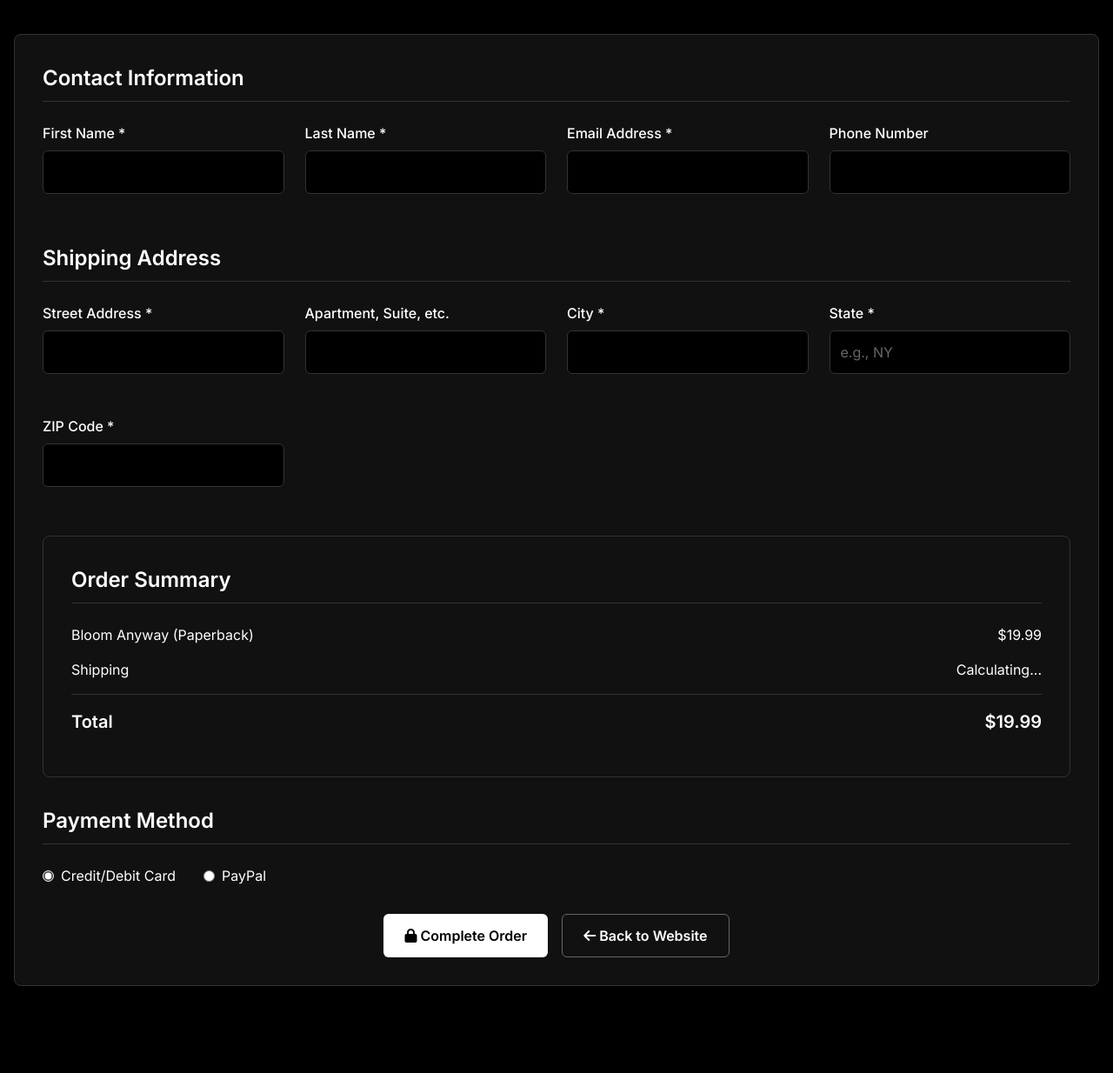
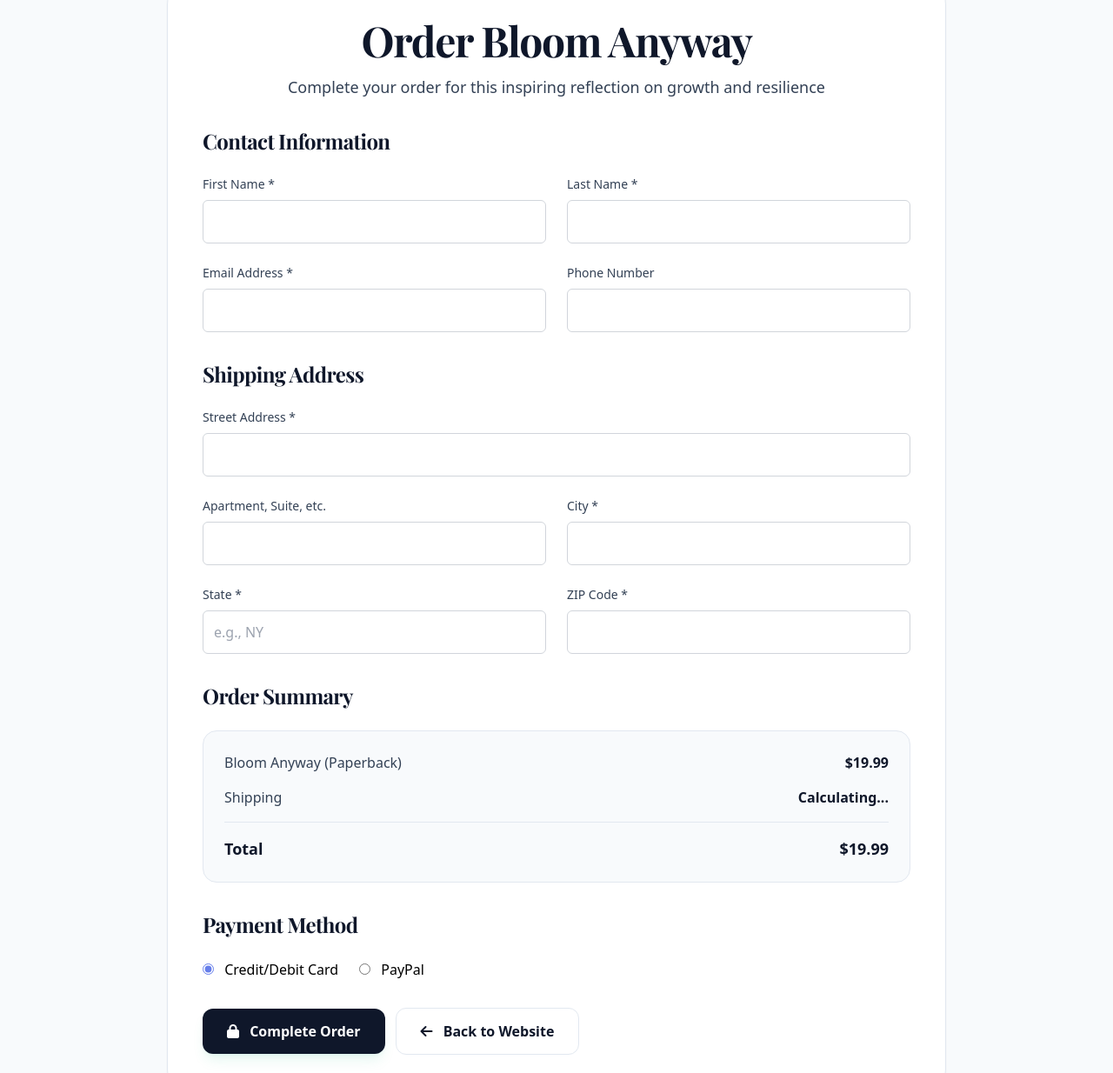
Before and after one commit to youinbloom/bloom-anyway, a website: page order.html in a window 1280 px wide. Shown: the part 147-1381 px from the top of the page at 87% size. Before the commit the page ends 1345 px from the top, so only its background shows below. Drawn offline with nearby package versions, Linux system fonts and the light colour scheme.

Commit message:
Remove hero section from order page and use clean URLs
- Remove hero section from order page for cleaner design
- Update all links to use /order instead of /order.html
- Keep same header navigation and styling
- Add proper spacing for fixed header
- Maintain all USPS API functionality
- Clean URL structure for better SEO

```diff
--- a/order.html
+++ b/order.html
@@ -11,339 +11,185 @@
     <style>
         @import url('https://fonts.googleapis.com/css2?family=Playfair+Display:wght@400;700&family=Inter:wght@300;400;500;600&display=swap');
 
-        * {
-            margin: 0;
-            padding: 0;
-            box-sizing: border-box;
-        }
-
-        body {
-            font-family: 'Inter', sans-serif;
-            background-color: #000000;
-            color: #ffffff;
-            line-height: 1.6;
-        }
-
         .serif {
             font-family: 'Playfair Display', serif;
         }
 
-        .container {
-            max-width: 800px;
-            margin: 0 auto;
-            padding: 2rem 1rem;
+        .text-brand {
+            color: #667eea;
         }
 
-        .order-header {
-            text-align: center;
-            margin-bottom: 3rem;
+        .reveal {
+            opacity: 0;
+            transform: translateY(20px);
+            animation: fadeIn 0.8s ease-out forwards;
         }
 
-        .order-title {
-            font-size: 2.5rem;
-            font-weight: 700;
-            margin-bottom: 1rem;
-            font-family: 'Playfair Display', serif;
-            color: #ffffff;
+        @keyframes fadeIn {
+            to {
+                opacity: 1;
+                transform: translateY(0);
             }
-
-        .order-subtitle {
-            font-size: 1.25rem;
-            font-weight: 300;
-            color: #cccccc;
-        }
-
-        .order-form {
-            background-color: #111111;
-            border: 1px solid #333333;
-            border-radius: 0.5rem;
-            padding: 2rem;
-            margin-bottom: 2rem;
-        }
-
-        .form-section {
-            margin-bottom: 2rem;
-        }
-
-        .section-title {
-            font-size: 1.5rem;
-            font-weight: 600;
-            margin-bottom: 1.5rem;
-            color: #ffffff;
-            border-bottom: 1px solid #333333;
-            padding-bottom: 0.5rem;
-        }
-
-        .form-grid {
-            display: grid;
-            grid-template-columns: repeat(auto-fit, minmax(250px, 1fr));
-            gap: 1.5rem;
-            margin-bottom: 1.5rem;
-        }
-
-        .form-group {
-            margin-bottom: 1.5rem;
-        }
-
-        .form-label {
-            display: block;
-            margin-bottom: 0.5rem;
-            font-weight: 500;
-            color: #ffffff;
         }
 
         .form-input {
             width: 100%;
             padding: 0.75rem;
-            border: 1px solid #333333;
+            border: 1px solid #d1d5db;
             border-radius: 0.375rem;
             font-size: 1rem;
-            background-color: #000000;
-            color: #ffffff;
+            background-color: #ffffff;
+            color: #000000;
             transition: border-color 0.3s ease;
         }
 
         .form-input:focus {
             outline: none;
-            border-color: #666666;
-            box-shadow: 0 0 0 3px rgba(255, 255, 255, 0.1);
+            border-color: #667eea;
+            box-shadow: 0 0 0 3px rgba(102, 126, 234, 0.1);
         }
 
         .form-input::placeholder {
-            color: #666666;
-        }
-
-        .btn {
-            padding: 0.75rem 1.5rem;
-            border-radius: 0.375rem;
-            font-weight: 600;
-            font-size: 1rem;
-            text-decoration: none;
-            display: inline-block;
-            cursor: pointer;
-            border: none;
-            transition: all 0.3s ease;
-        }
-
-        .btn-primary {
-            background-color: #ffffff;
-            color: #000000;
-        }
-
-        .btn-primary:hover {
-            background-color: #cccccc;
-            transform: translateY(-1px);
-        }
-
-        .btn-secondary {
-            background-color: transparent;
-            color: #ffffff;
-            border: 1px solid #666666;
-        }
-
-        .btn-secondary:hover {
-            background-color: #333333;
-            border-color: #999999;
-        }
-
-        .order-summary {
-            background-color: #111111;
-            border: 1px solid #333333;
-            border-radius: 0.5rem;
-            padding: 2rem;
-            margin-bottom: 2rem;
-        }
-
-        .summary-row {
-            display: flex;
-            justify-content: space-between;
-            margin-bottom: 1rem;
-            color: #ffffff;
-        }
-
-        .summary-row.total {
-            font-weight: 700;
-            font-size: 1.25rem;
-            border-top: 1px solid #333333;
-            padding-top: 1rem;
-            margin-top: 1rem;
-        }
-
-        .payment-options {
-            display: flex;
-            gap: 2rem;
-            margin-bottom: 1.5rem;
-        }
-
-        .payment-option {
-            display: flex;
-            align-items: center;
-            gap: 0.5rem;
+            color: #9ca3af;
         }
 
         .payment-option input[type="radio"] {
-            accent-color: #ffffff;
-        }
-
-        .order-actions {
-            display: flex;
-            gap: 1rem;
-            justify-content: center;
-            margin-top: 2rem;
-        }
-
-        .back-link {
-            color: #999999;
-            text-decoration: none;
-            display: inline-flex;
-            align-items: center;
-            gap: 0.5rem;
-        }
-
-        .back-link:hover {
-            color: #ffffff;
-        }
-
-        .error {
-            color: #ef4444;
-            background-color: rgba(239, 68, 68, 0.1);
-            border: 1px solid #ef4444;
-            padding: 0.75rem;
-            border-radius: 0.375rem;
-            margin-bottom: 1rem;
-        }
-
-        .success {
-            color: #10b981;
-            background-color: rgba(16, 185, 129, 0.1);
-            border: 1px solid #10b981;
-            padding: 0.75rem;
-            border-radius: 0.375rem;
-            margin-bottom: 1rem;
-        }
-
-        @media (max-width: 768px) {
-            .container {
-                padding: 1rem 0.5rem;
-            }
-
-            .order-title {
-                font-size: 2rem;
-            }
-
-            .form-grid {
-                grid-template-columns: 1fr;
-            }
-
-            .order-actions {
-                flex-direction: column;
-            }
+            accent-color: #667eea;
         }
     </style>
 </head>
-<body>
-    <div class="container">
+<body class="bg-white">
+    <!-- Header (Same as home page) -->
+    <header class="fixed top-0 z-50 w-full bg-white/95 backdrop-blur-sm border-b border-slate-200">
+        <nav class="mx-auto max-w-6xl px-6 py-4">
+            <div class="flex items-center justify-between">
+                <div class="flex items-center gap-2">
+                    <span class="serif text-xl font-bold text-slate-900">Bloom Anyway</span>
+                </div>
+                <div class="hidden sm:flex items-center gap-8">
+                    <a href="index.html" class="text-slate-600 hover:text-slate-900 transition">Home</a>
+                    <a href="#about" class="text-slate-600 hover:text-slate-900 transition">About</a>
+                    <a href="#testimonials" class="text-slate-600 hover:text-slate-900 transition">Reviews</a>
+                    <a href="/order" class="rounded-xl bg-slate-900 px-4 py-2 text-sm font-semibold text-white hover:bg-slate-800 transition">Order</a>
+                </div>
+                <button class="sm:hidden text-slate-600">
+                    <i class="fas fa-bars"></i>
+                </button>
+            </div>
+        </nav>
+    </header>
+
+    <!-- Order Form Section -->
+    <main class="bg-slate-50 pt-24 pb-16 sm:pt-32 sm:pb-20">
+        <div class="mx-auto max-w-6xl px-6">
+            <div class="mx-auto max-w-4xl">
+                <div class="rounded-3xl border border-slate-200 bg-white p-8 shadow-sm sm:p-10 reveal">
+
                     <!-- Order Header -->
-        <div class="order-header">
-            <h1 class="order-title serif">Order Bloom Anyway</h1>
-            <p class="order-subtitle">Complete your order for this inspiring reflection on growth and resilience</p>
+                    <div class="text-center mb-8">
+                        <h1 class="serif text-4xl font-bold tracking-tight text-slate-900 sm:text-5xl mb-4">Order Bloom Anyway</h1>
+                        <p class="text-lg text-slate-700">Complete your order for this inspiring reflection on growth and resilience</p>
                     </div>
 
-        <!-- Order Form -->
-        <div class="order-form">
                     <!-- Contact Information -->
-            <div class="form-section">
-                <h2 class="section-title">Contact Information</h2>
-                <div class="form-grid">
-                    <div class="form-group">
-                        <label class="form-label" for="firstName">First Name *</label>
+                    <div class="mb-8">
+                        <h2 class="serif text-2xl font-bold tracking-tight text-slate-900 mb-6">Contact Information</h2>
+                        <div class="grid gap-6 sm:grid-cols-2">
+                            <div>
+                                <label class="block text-sm font-medium text-slate-700 mb-2">First Name *</label>
                                 <input type="text" id="firstName" name="firstName" class="form-input" required>
                             </div>
-                    <div class="form-group">
-                        <label class="form-label" for="lastName">Last Name *</label>
+                            <div>
+                                <label class="block text-sm font-medium text-slate-700 mb-2">Last Name *</label>
                                 <input type="text" id="lastName" name="lastName" class="form-input" required>
                             </div>
-                    <div class="form-group">
-                        <label class="form-label" for="email">Email Address *</label>
+                            <div>
+                                <label class="block text-sm font-medium text-slate-700 mb-2">Email Address *</label>
                                 <input type="email" id="email" name="email" class="form-input" required>
                             </div>
-                    <div class="form-group">
-                        <label class="form-label" for="phone">Phone Number</label>
+                            <div>
+                                <label class="block text-sm font-medium text-slate-700 mb-2">Phone Number</label>
                                 <input type="tel" id="phone" name="phone" class="form-input">
                             </div>
                         </div>
                     </div>
 
                     <!-- Shipping Address -->
-            <div class="form-section">
-                <h2 class="section-title">Shipping Address</h2>
-                <div class="form-grid">
-                    <div class="form-group">
-                        <label class="form-label" for="address1">Street Address *</label>
+                    <div class="mb-8">
+                        <h2 class="serif text-2xl font-bold tracking-tight text-slate-900 mb-6">Shipping Address</h2>
+                        <div class="grid gap-6 sm:grid-cols-2">
+                            <div class="sm:col-span-2">
+                                <label class="block text-sm font-medium text-slate-700 mb-2">Street Address *</label>
                                 <input type="text" id="address1" name="address1" class="form-input" required>
                             </div>
-                    <div class="form-group">
-                        <label class="form-label" for="address2">Apartment, Suite, etc.</label>
+                            <div>
+                                <label class="block text-sm font-medium text-slate-700 mb-2">Apartment, Suite, etc.</label>
                                 <input type="text" id="address2" name="address2" class="form-input">
                             </div>
-                    <div class="form-group">
-                        <label class="form-label" for="city">City *</label>
+                            <div>
+                                <label class="block text-sm font-medium text-slate-700 mb-2">City *</label>
                                 <input type="text" id="city" name="city" class="form-input" required>
                             </div>
-                    <div class="form-group">
-                        <label class="form-label" for="state">State *</label>
+                            <div>
+                                <label class="block text-sm font-medium text-slate-700 mb-2">State *</label>
                                 <input type="text" id="state" name="state" class="form-input" required placeholder="e.g., NY">
                             </div>
-                    <div class="form-group">
-                        <label class="form-label" for="zipCode">ZIP Code *</label>
+                            <div>
+                                <label class="block text-sm font-medium text-slate-700 mb-2">ZIP Code *</label>
                                 <input type="text" id="zipCode" name="zipCode" class="form-input" required maxlength="5" pattern="[0-9]{5}">
                             </div>
                         </div>
                     </div>
 
                     <!-- Order Summary -->
-            <div class="order-summary">
-                <h2 class="section-title">Order Summary</h2>
-                <div class="summary-row">
-                    <span>Bloom Anyway (Paperback)</span>
-                    <span id="bookPrice">$19.99</span>
+                    <div class="mb-8">
+                        <h2 class="serif text-2xl font-bold tracking-tight text-slate-900 mb-6">Order Summary</h2>
+                        <div class="rounded-2xl border border-slate-200 bg-slate-50 p-6">
+                            <div class="flex justify-between mb-4">
+                                <span class="text-slate-700">Bloom Anyway (Paperback)</span>
+                                <span class="font-semibold text-slate-900" id="bookPrice">$19.99</span>
                             </div>
-                <div class="summary-row">
-                    <span>Shipping</span>
-                    <span id="shippingCost">Calculating...</span>
+                            <div class="flex justify-between mb-4">
+                                <span class="text-slate-700">Shipping</span>
+                                <span class="font-semibold text-slate-900" id="shippingCost">Calculating...</span>
                             </div>
-                <div class="summary-row total">
-                    <span>Total</span>
-                    <span id="totalCost">Calculating...</span>
+                            <div class="border-t border-slate-200 pt-4">
+                                <div class="flex justify-between">
+                                    <span class="text-lg font-semibold text-slate-900">Total</span>
+                                    <span class="text-lg font-bold text-slate-900" id="totalCost">Calculating...</span>
+                                </div>
+                            </div>
                         </div>
                     </div>
 
                     <!-- Payment Method -->
-            <div class="form-section">
-                <h2 class="section-title">Payment Method</h2>
-                <div class="payment-options">
+                    <div class="mb-8">
+                        <h2 class="serif text-2xl font-bold tracking-tight text-slate-900 mb-6">Payment Method</h2>
+                        <div class="flex gap-6">
                             <div class="payment-option">
-                        <input type="radio" id="card" name="payment" value="card" checked>
+                                <input type="radio" id="card" name="payment" value="card" checked class="mr-2">
                                 <label for="card">Credit/Debit Card</label>
                             </div>
                             <div class="payment-option">
-                        <input type="radio" id="paypal" name="payment" value="paypal">
+                                <input type="radio" id="paypal" name="payment" value="paypal" class="mr-2">
                                 <label for="paypal">PayPal</label>
                             </div>
                         </div>
                     </div>
 
                     <!-- Order Actions -->
-            <div class="order-actions">
-                <button type="button" onclick="validateAndContinue()" class="btn btn-primary">
-                    <i class="fas fa-lock"></i> Complete Order
+                    <div class="flex flex-col gap-3 sm:flex-row sm:items-center">
+                        <button type="button" onclick="validateAndContinue()" class="rounded-xl bg-slate-900 px-7 py-3.5 text-base font-semibold text-white shadow-lg shadow-emerald-500/10 hover:bg-slate-800 transition">
+                            <i class="fas fa-lock mr-2"></i> Complete Order
                         </button>
-                <a href="index.html" class="btn btn-secondary">
-                    <i class="fas fa-arrow-left"></i> Back to Website
+                        <a href="index.html" class="rounded-xl border border-slate-200 bg-white px-7 py-3.5 text-base font-semibold text-slate-900 hover:bg-slate-50 transition">
+                            <i class="fas fa-arrow-left mr-2"></i> Back to Website
                         </a>
                     </div>
                 </div>
             </div>
+        </div>
+    </main>
 
     <script>
         // Initialize USPS API
```
Also changed, not shown: index.html (+1 -1 lines). Lines whose indentation alone changed are shown as unchanged.
